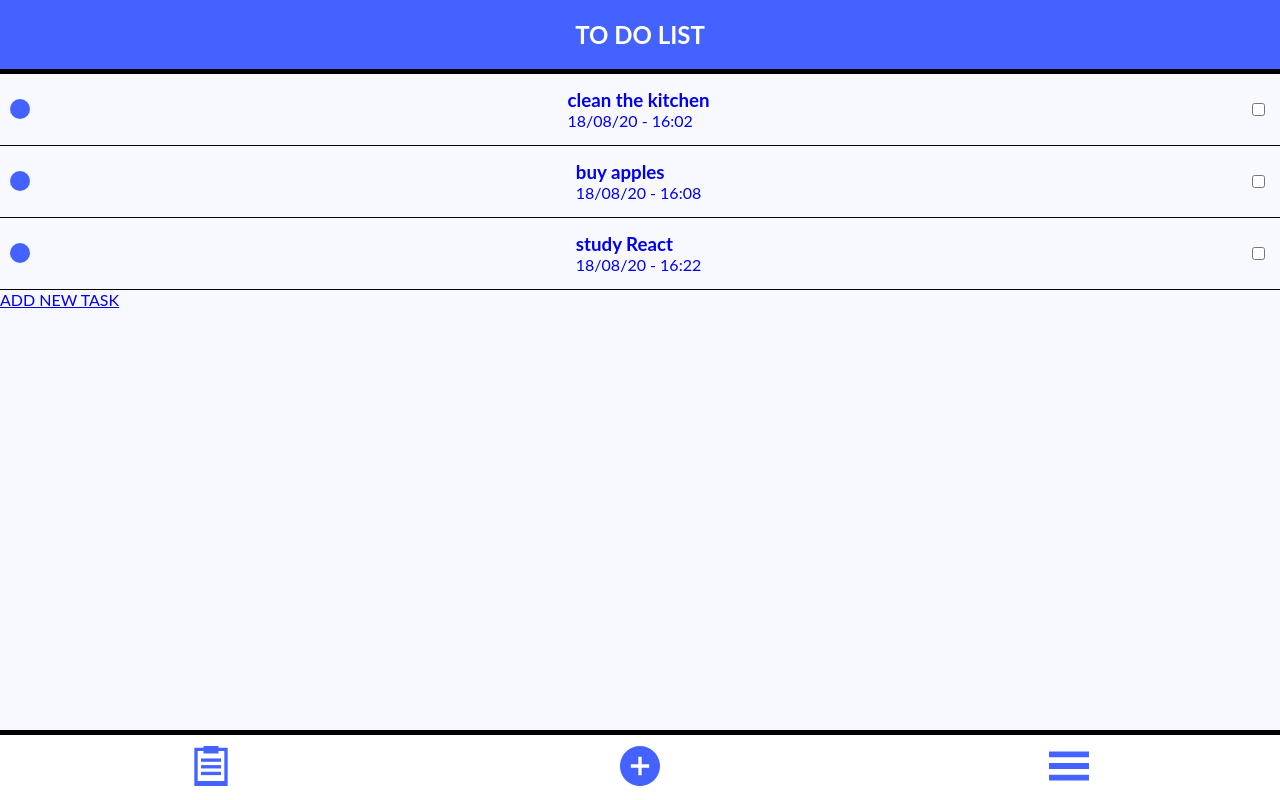
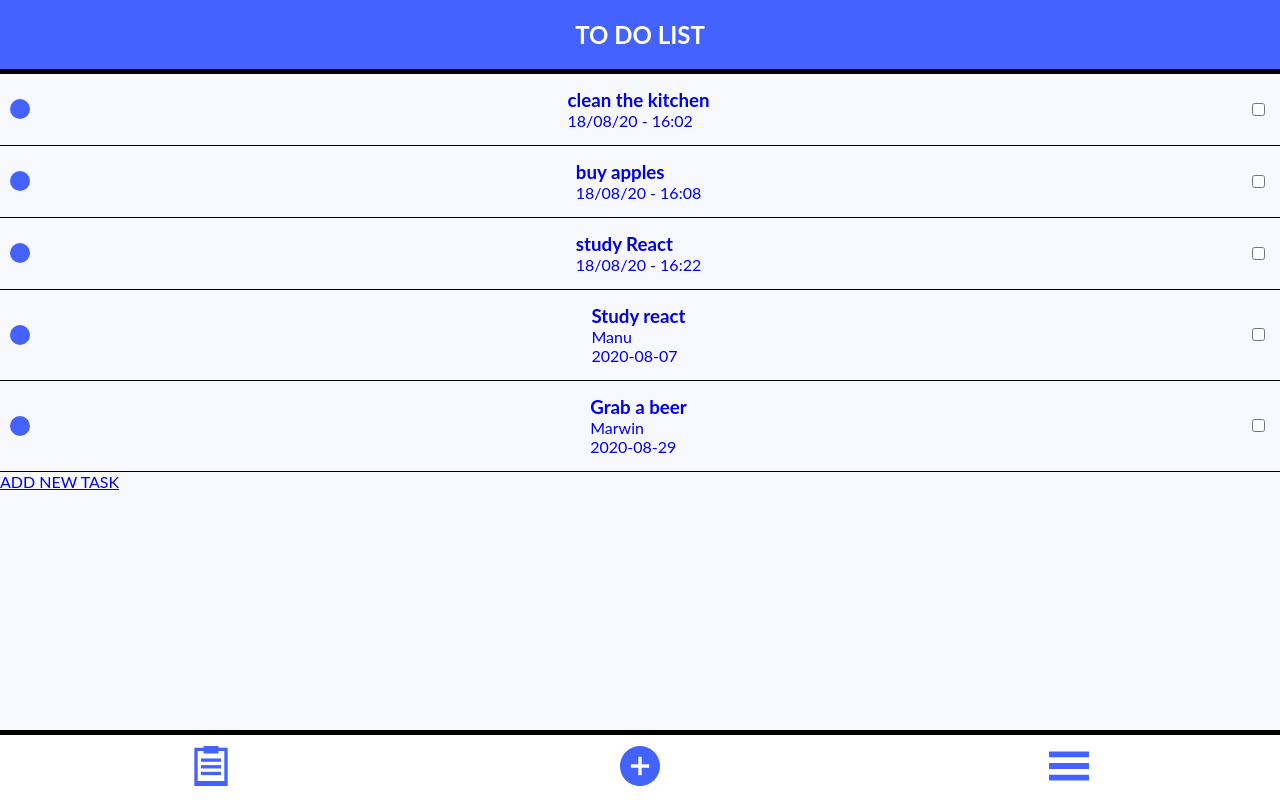
Before and after one commit to manuelsanchez2/to-do-app, a React (Create React App) app: page /home in a window 1280 px wide. Built offline with nearby package versions, Linux system fonts and the light colour scheme; data requests are answered from the project's data file.

Commit message:
Add the connection Form-API

```diff
--- a/db.json
+++ b/db.json
@@ -1,7 +1,33 @@
 {
   "todos": [
-    { "title": "clean the kitchen", "id": 1, "date": "18/08/20 - 16:02" },
-    { "title": "buy apples", "id": 2, "date": "18/08/20 - 16:08" },
-    { "title": "study React", "id": 3, "date": "18/08/20 - 16:22" }
+    {
+      "title": "clean the kitchen",
+      "id": 1,
+      "date": "18/08/20 - 16:02"
+    },
+    {
+      "title": "buy apples",
+      "id": 2,
+      "date": "18/08/20 - 16:08"
+    },
+    {
+      "title": "study React",
+      "id": 3,
+      "date": "18/08/20 - 16:22"
+    },
+    {
+      "title": "Study react",
+      "author": "Manu",
+      "date": "2020-08-07",
+      "createdAt": 1597838499784,
+      "id": 4
+    },
+    {
+      "title": "Grab a beer",
+      "author": "Marwin",
+      "date": "2020-08-29",
+      "createdAt": 1597838919349,
+      "id": 5
+    }
   ]
 }
--- a/src/api/todos.js
+++ b/src/api/todos.js
@@ -9,13 +9,13 @@ export const getTodos = async () => {
   return result;
 };
 
-export const createTask = async () => {
+export const createTask = async (todo) => {
   const response = await fetch("http://localhost:3333/todos", {
     method: "POST",
     headers: {
       "Content-Type": "application/json",
     },
-    body: JSON.stringify({ title: "HOLA", date: "Ahora" }),
+    body: JSON.stringify(todo),
   });
 
   if (!response.ok) {
--- /dev/null
+++ b/src/components/ListItemText.css
@@ -0,0 +1,3 @@
+.listItemText__date {
+  display: block;
+}
--- a/src/components/ListItemText.js
+++ b/src/components/ListItemText.js
@@ -1,10 +1,12 @@
 import React from "react";
+import "./ListItemText.css";
 
-function ListItemText({ title, date }) {
+function ListItemText({ title, author, date }) {
   return (
     <div>
       <h3>{title}</h3>
-      <span>{date}</span>
+      <span>{author}</span>
+      <span className="listItemText__date">{date}</span>
     </div>
   );
 }
--- a/src/pages/AddTask.js
+++ b/src/pages/AddTask.js
@@ -4,6 +4,7 @@ import { Link } from "react-router-dom";
 import ButtonPlus from "../components/ButtonPlus";
 import listSrc from "../assets/list.svg";
 import settingsSrc from "../assets/settings.svg";
+import { createTask } from "../api/todos";
 
 function AddTask() {
   const [title, setTitle] = useState("");
@@ -23,7 +24,14 @@ function AddTask() {
 
   function handleSubmit(event) {
     event.preventDefault();
-    alert("Submitted" + " " + title + " " + author);
+    createTask({
+      title,
+      author,
+      date,
+      createdAt: Date.now(),
+    });
+    setTitle("");
+    setAuthor("");
   }
 
   console.log(title, author, date);
@@ -62,7 +70,7 @@ function AddTask() {
               onChange={handleDateChange}
             />
           </label>
-          <input type="submit" value="add task" />
+          <input type="submit" value="Add task" />
         </form>
         <Link to="/home">BACK TO HOME</Link>
       </main>
--- a/src/pages/Home.js
+++ b/src/pages/Home.js
@@ -33,7 +33,11 @@ function Home() {
           {todos?.map((todo) => (
             <ListItem key={todo.id}>
               <ListItemIcon />
-              <ListItemText title={todo.title} date={todo.date} />
+              <ListItemText
+                title={todo.title}
+                author={todo.author}
+                date={todo.date}
+              />
               <ListItemCheckbox />
             </ListItem>
           ))}
```
